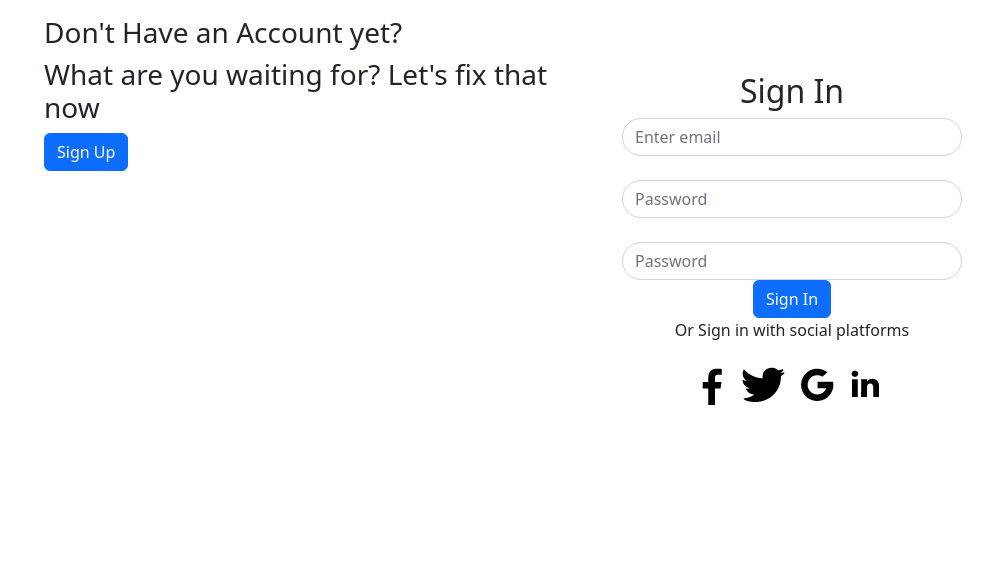
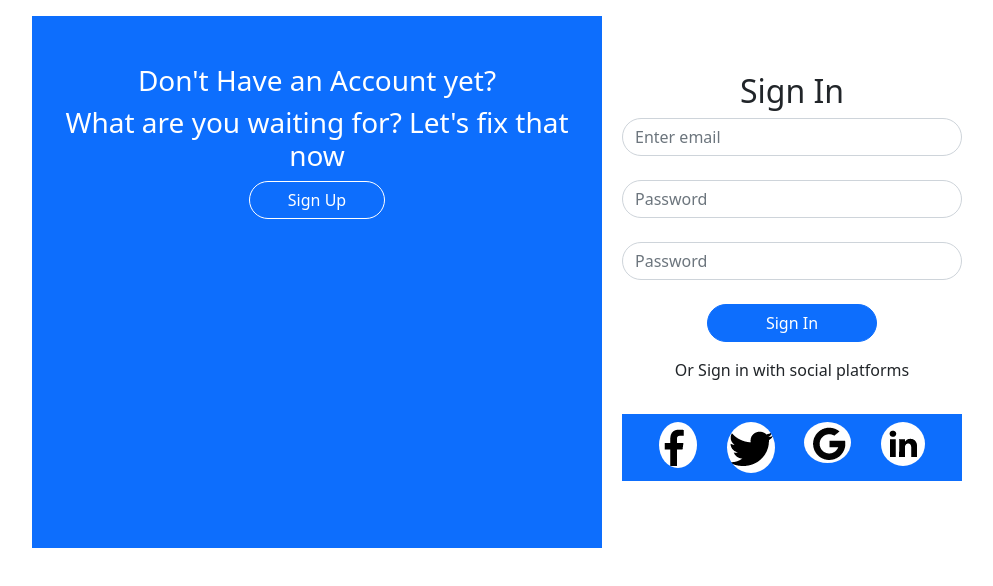
Before and after one commit to Navi-beep/Group-5-project-double-tap-CRM, a plain HTML site: page Sign-in page/signinpage.html in a window 1280 px wide. Shown: the whole page, without its empty margins (38-1031 px from the left). Drawn offline with nearby package versions, Linux system fonts and the light colour scheme.

Commit message:
changed icon layout

```diff
--- a/Sign-in page/signinpage.html
+++ b/Sign-in page/signinpage.html
@@ -28,9 +28,9 @@
                         <br>
                         <input type="password" class="form-control rounded-pill" id="exampleInputPassword1" placeholder="Password">
                       </div>
-                    <button type="submit" class="btn btn-primary">Sign In</button>
-                    <p>Or Sign in with social platforms</p>
-                    <div class="links mt-3">
+                    <button type="submit" class="btn btn-primary rounded-pill mt-4 w-50">Sign In</button>
+                    <p class="paragraph mt-3">Or Sign in with social platforms</p>
+                    <div class="links mt-3 d-inline-flex p-2 bg-primary w-100 justify-content-evenly">
                         <a href="#"><img class="fb rounded-circle" src="/images/FBlogo.png" alt="Facebook logo"></a>
                         <a href="#"><img class="twr rounded-circle" src="/images/twitterlogo.png" alt="Twitter logo"></a>
                         <a href="#"><img class="ggl rounded-circle" src="/images/googlelogo.png" alt="Google logo"></a>
@@ -40,11 +40,11 @@
             </div>
 
             <!--left half-->
-            <div class="left-side col col-6 mt-3">
-                <div class="message"></div>
+            <div class="left-side col col-6 mt-3 bg-primary text-white text-center">
+                <div class="message mt-5"></div>
                 <h3>Don't Have an Account yet?</h3>
                 <h3>What are you waiting for? Let's fix that now</h3>
-                <button type="button" class="btn btn-primary">Sign Up</button>
+                <button type="button" class="btn btn-primary rounded-pill border border-white w-25">Sign Up</button>
             </div>
         </div>
     </div>
```
